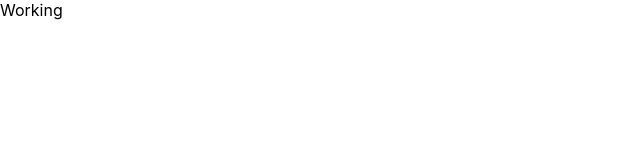
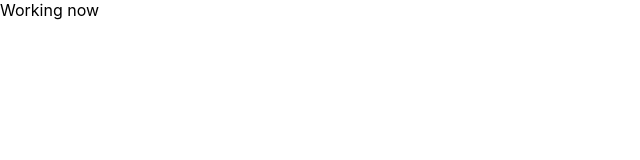
Before and after one commit to jahid6sense/learning-101, a Next.js app: page / in a window 1280 px wide. Shown: the top 160 px of the page, without its empty margins (0-640 px from the left). Built offline with nearby package versions, Linux system fonts and the light colour scheme.

Commit message:
working branch

```diff
--- a/pages/index.tsx
+++ b/pages/index.tsx
@@ -6,7 +6,7 @@ import styles from '../styles/Home.module.css'
 const Home: NextPage = () => {
   return (
     <div>
-      Working
+      Working now
     </div>
   )
 }
```
